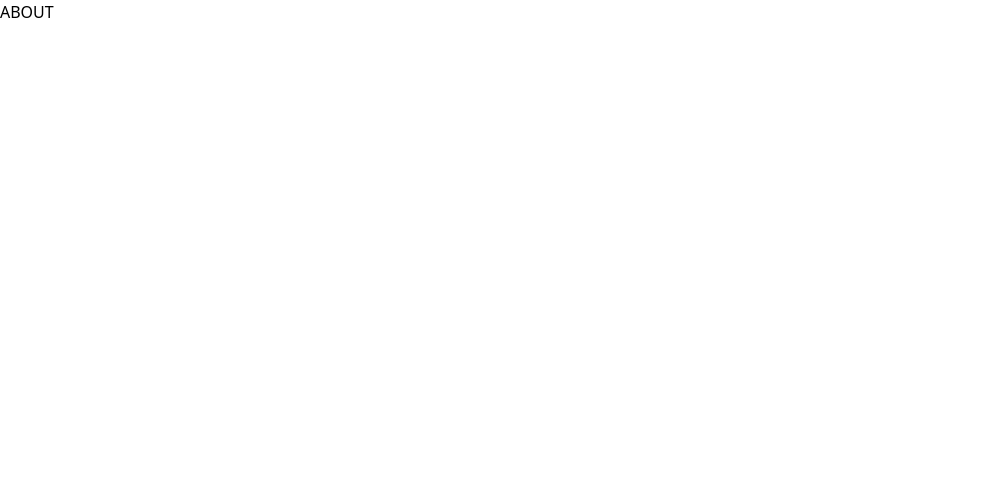
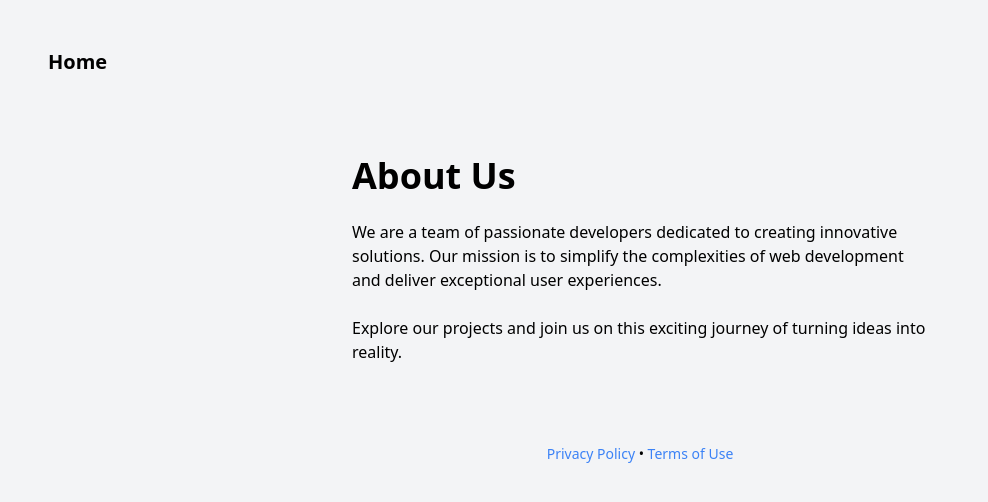
Before and after one commit to AnuragQ/PricingPageBuilderPro-SaaS-Pricing-Made-Simple, a React (Create React App) app in the folder frontend/: page /about in a window 1280 px wide. Shown: the top 502 px of the page, without its empty margins (0-988 px from the left). Built offline with nearby package versions, Linux system fonts and the light colour scheme; the HTML template or start-up script is replaced by a standard one.

Commit message:
Creating AboutUs page

```diff
--- a/frontend/src/routes/About.js
+++ b/frontend/src/routes/About.js
@@ -1,11 +1,65 @@
-import React from 'react'
+// AboutUs.js
+import React from 'react';
+import { motion } from 'framer-motion';
 
-const About = () => {
+const AboutUs = () => {
+  const containerVariants = {
+    hidden: { opacity: 0 },
+    visible: {
+      opacity: 1,
+      transition: { duration: 0.5 }
+    }
+  };
+
   return (
-    <div>
-      ABOUT
+    <div className="min-h-screen bg-gray-100 p-8">
+      {/* Navigation - Similar to Home page */}
+      <motion.nav
+        className="flex justify-between items-center p-4"
+        initial="hidden"
+        animate="visible"
+        variants={containerVariants}
+      >
+        <a className="font-bold text-xl" href="/">
+          Home
+        </a>
+        {/* ... (additional navigation links if needed) */}
+      </motion.nav>
+
+      {/* Main Content */}
+      <motion.div
+        className="max-w-xl mx-auto mt-16"
+        variants={containerVariants}
+        initial="hidden"
+        animate="visible"
+      >
+        <motion.h1 className="text-4xl font-bold mb-6" variants={containerVariants}>
+          About Us
+        </motion.h1>
+        <p className="mb-6">
+          We are a team of passionate developers dedicated to creating innovative solutions.
+          Our mission is to simplify the complexities of web development and deliver exceptional user experiences.
+        </p>
+        <p className="mb-6">
+          Explore our projects and join us on this exciting journey of turning ideas into reality.
+        </p>
+        {/* Add more content as needed */}
+      </motion.div>
+
+      {/* Footer - Similar to Home page */}
+      <footer className="p-4 mt-16">
+        <div className="text-center text-sm">
+          <a href="#" className="text-blue-500 hover:underline">
+            Privacy Policy
+          </a>{' '}
+          •{' '}
+          <a href="#" className="text-blue-500 hover:underline">
+            Terms of Use
+          </a>
+        </div>
+      </footer>
     </div>
-  )
-}
+  );
+};
 
-export default About
+export default AboutUs;
```
